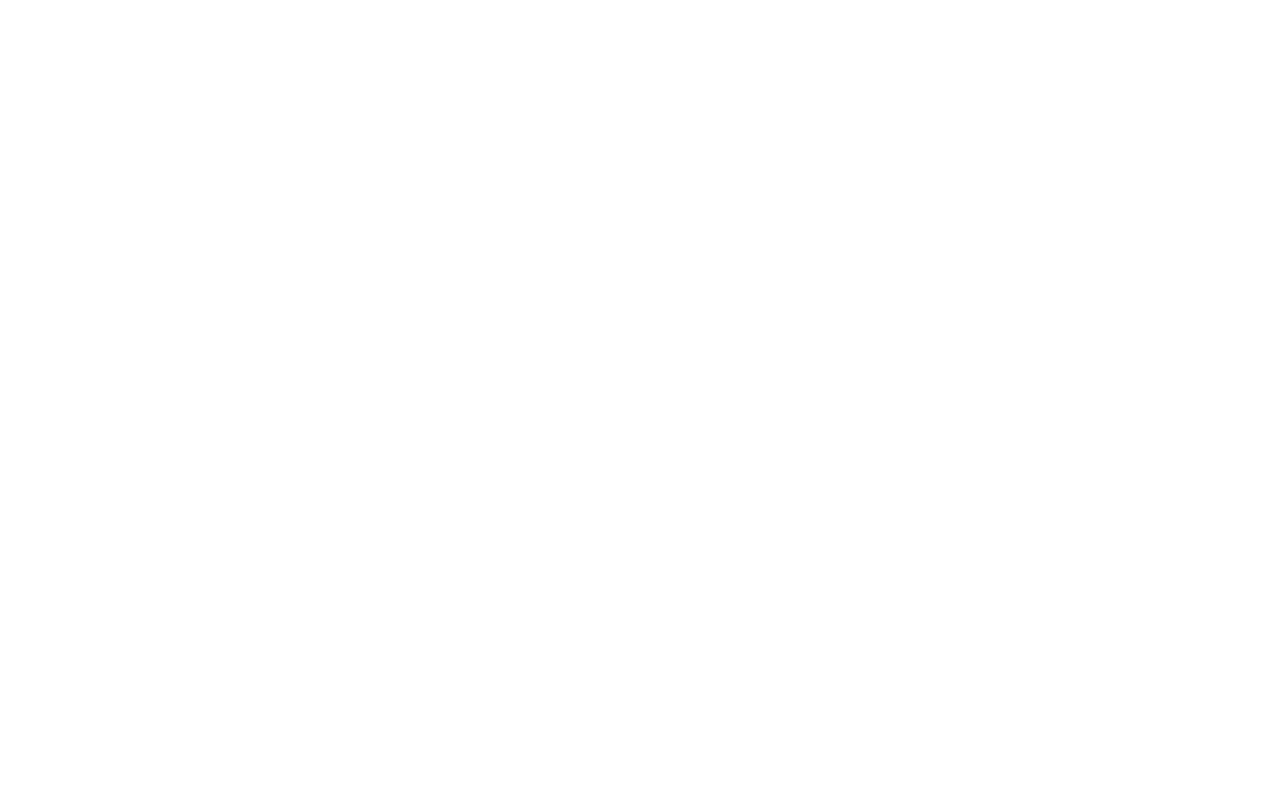
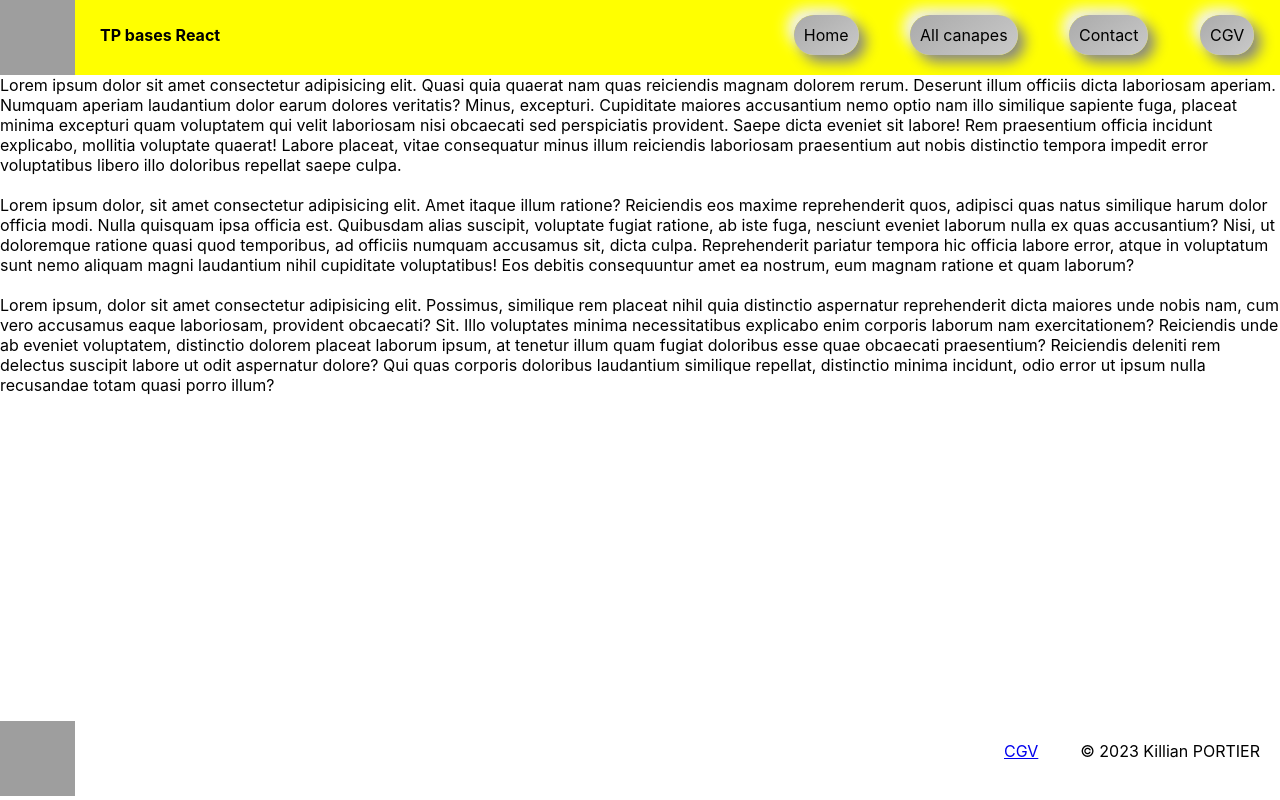
Before and after one commit to Killrian47/TP-React, a React (Create React App) app: page /cgv in a window 1280 px wide. Before the commit this address had no page. Built offline with nearby package versions, Linux system fonts and the light colour scheme; grey boxes are pictures that could not be loaded.

Commit message:
add cgv link to footer and header + add all sofa in page

```diff
--- a/src/App.js
+++ b/src/App.js
@@ -9,6 +9,8 @@ import './BestProduct.css'
 import { BrowserRouter, Route, Routes } from 'react-router-dom';
 import Home from './pages/Home.jsx';
 import Contact from './pages/Contact.jsx';
+import Cgv from './pages/Cgv.jsx';
+import AllCanapes from './pages/AllCanapes.jsx';
 
 const products =[
   {
@@ -69,6 +71,8 @@ function App() {
       <Routes>
         <Route path="/" element={<Home products={products}/>} />
         <Route path="/contact" element={<Contact />} />
+        <Route path="/cgv" element={<Cgv />} />
+        <Route path="/canapes" element={<AllCanapes products={products}/>} />
       </Routes>
     </BrowserRouter>
   );
--- a/src/Footer.css
+++ b/src/Footer.css
@@ -7,5 +7,8 @@
 }
 
 .App-footer-right {
+    width: 20%;
+    display: flex;
+    justify-content: space-between;
     margin: 20px;
 }
--- a/src/Product.css
+++ b/src/Product.css
@@ -1,6 +1,7 @@
 .App-products-card {
     display: flex;
     justify-content: space-around;
+    flex-wrap: wrap;
 }
 
 .App-product-card {
--- /dev/null
+++ b/src/pages/AllCanapes.jsx
@@ -0,0 +1,25 @@
+import Footer from "../partials/Footer";
+import Header from "../partials/Header";
+
+const AllCanapes = ({products}) => {
+    return (
+        <>
+        <Header />
+        <h2 className="App-published-products-title">Tout les canapés</h2>
+        <div className="App-products-card">
+            {products.map((product) => {
+                return (
+                    <div className="App-product-card">
+                        <h3 className="App-product-title">{product.title}</h3>
+                        <p className="App-product-price">Prix : {product.price}</p>
+                        <p className="App-product-rating">Sa note : {product.rating}</p>
+                    </div>
+                )
+            })}
+        </div>
+        <Footer />
+        </>
+    );
+};
+
+export default AllCanapes;
--- /dev/null
+++ b/src/pages/Cgv.jsx
@@ -0,0 +1,24 @@
+import Footer from "../partials/Footer";
+import Header from "../partials/Header";
+
+const Cgv = () => {
+    return (
+        <>
+        <Header />
+            <p>Lorem ipsum dolor sit amet consectetur adipisicing elit. Quasi quia quaerat nam quas reiciendis magnam dolorem rerum. Deserunt illum officiis dicta laboriosam aperiam. Numquam aperiam laudantium dolor earum dolores veritatis?
+            Minus, excepturi. Cupiditate maiores accusantium nemo optio nam illo similique sapiente fuga, placeat minima excepturi quam voluptatem qui velit laboriosam nisi obcaecati sed perspiciatis provident. Saepe dicta eveniet sit labore!
+            Rem praesentium officia incidunt explicabo, mollitia voluptate quaerat! Labore placeat, vitae consequatur minus illum reiciendis laboriosam praesentium aut nobis distinctio tempora impedit error voluptatibus libero illo doloribus repellat saepe culpa.</p>
+            <br />
+            <p>Lorem ipsum dolor, sit amet consectetur adipisicing elit. Amet itaque illum ratione? Reiciendis eos maxime reprehenderit quos, adipisci quas natus similique harum dolor officia modi. Nulla quisquam ipsa officia est.
+            Quibusdam alias suscipit, voluptate fugiat ratione, ab iste fuga, nesciunt eveniet laborum nulla ex quas accusantium? Nisi, ut doloremque ratione quasi quod temporibus, ad officiis numquam accusamus sit, dicta culpa.
+            Reprehenderit pariatur tempora hic officia labore error, atque in voluptatum sunt nemo aliquam magni laudantium nihil cupiditate voluptatibus! Eos debitis consequuntur amet ea nostrum, eum magnam ratione et quam laborum?</p>
+            <br />
+            <p>Lorem ipsum, dolor sit amet consectetur adipisicing elit. Possimus, similique rem placeat nihil quia distinctio aspernatur reprehenderit dicta maiores unde nobis nam, cum vero accusamus eaque laboriosam, provident obcaecati? Sit.
+            Illo voluptates minima necessitatibus explicabo enim corporis laborum nam exercitationem? Reiciendis unde ab eveniet voluptatem, distinctio dolorem placeat laborum ipsum, at tenetur illum quam fugiat doloribus esse quae obcaecati praesentium?
+            Reiciendis deleniti rem delectus suscipit labore ut odit aspernatur dolore? Qui quas corporis doloribus laudantium similique repellat, distinctio minima incidunt, odio error ut ipsum nulla recusandae totam quasi porro illum?</p>
+        <Footer />
+        </>
+    );
+};
+
+export default Cgv;
--- a/src/partials/Footer.jsx
+++ b/src/partials/Footer.jsx
@@ -1,3 +1,5 @@
+import { Link } from "react-router-dom";
+
 const Footer = () => {
    return (
     <div className="App-footer">
@@ -5,6 +7,7 @@ const Footer = () => {
             <img src="https://media.tenor.com/SZI1sUMkTAkAAAAM/wall-lice-figglebottom.gif" alt="" width={75} height={75}/>
         </div>
         <div className="App-footer-right">
+            <li><Link to="/cgv">CGV</Link></li>
             <p>© 2023 Killian PORTIER</p>
         </div>
     </div>
--- a/src/partials/Header.jsx
+++ b/src/partials/Header.jsx
@@ -1,3 +1,5 @@
+import { Link } from "react-router-dom";
+
 const Header = () => {
     return (
         <header className="App-header">
@@ -7,9 +9,10 @@ const Header = () => {
             </div>
             <nav className="App-header-nav">
                 <ul>
-                    <li><a href="#">1er lien</a></li>
-                    <li><a href="#">2nd lien</a></li>
-                    <li><a href="#">3ème lien</a></li>
+                    <li><Link to="/">Home</Link></li>
+                    <li><Link to="/canapes">All canapes</Link></li>
+                    <li><Link to="/contact">Contact</Link></li>
+                    <li><Link to="/cgv">CGV</Link></li>
                 </ul>
             </nav>
         </header>
```
